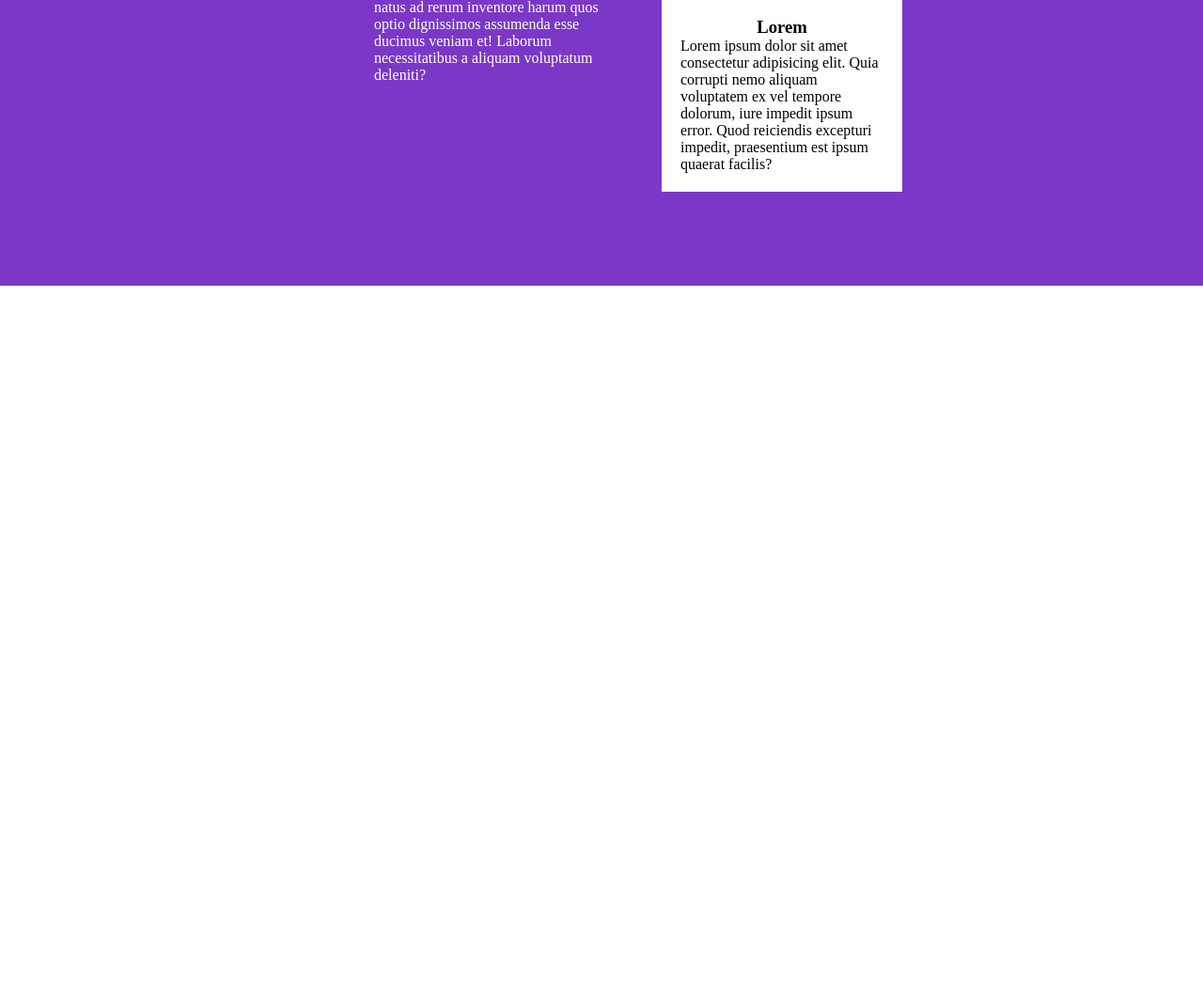
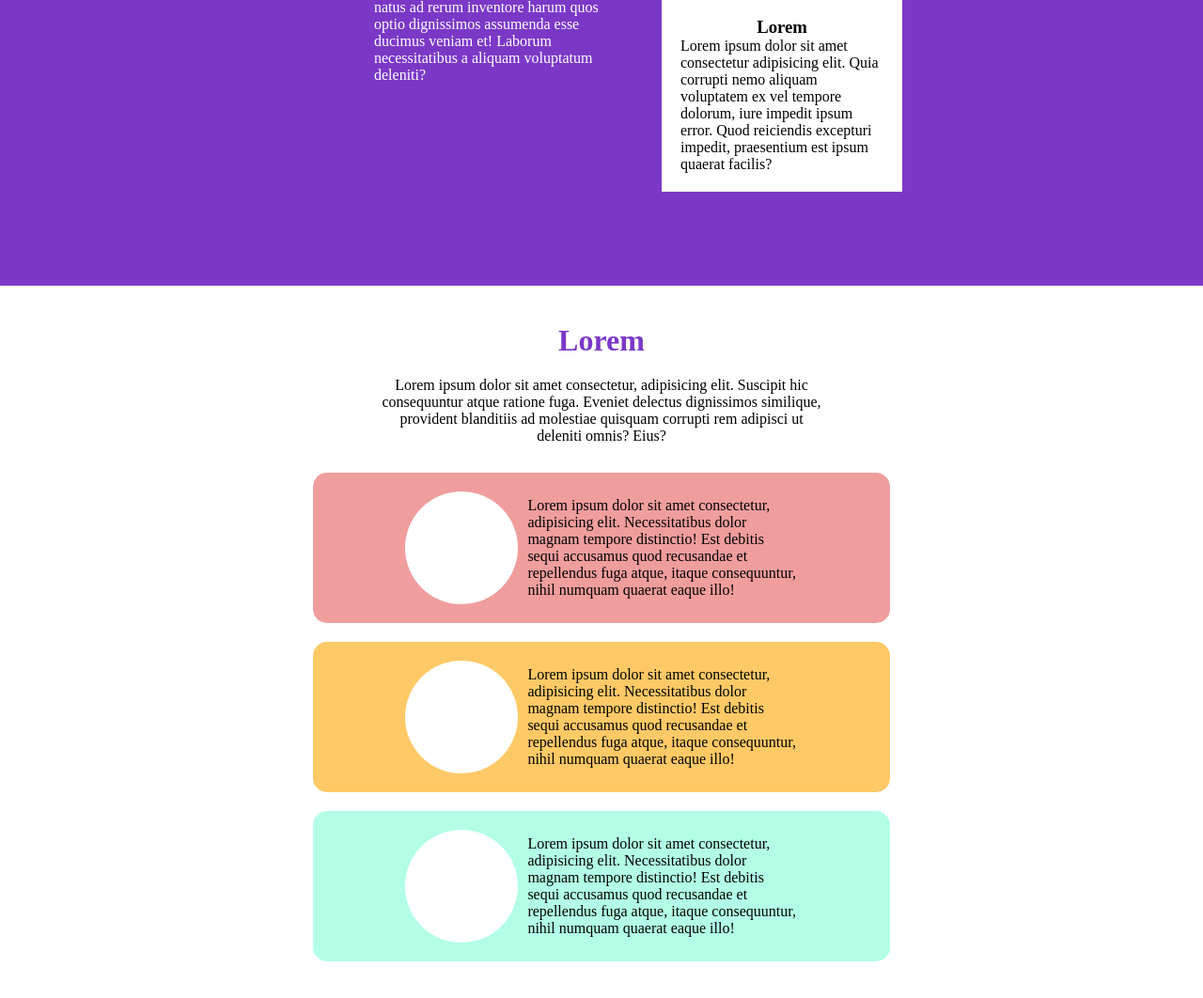
Before and after one commit to Pulcioo/html-css-responsive-flex-layout, a plain HTML site: page index.html in a window 1280 px wide. Shown: the part 1120-2182 px from the top of the page at 94% size. Before the commit the page ends 1424 px from the top, so only its background shows below. Drawn offline with Linux system fonts and the light colour scheme.

Commit message:
aggiunta terza sezione

```diff
--- a/index.html
+++ b/index.html
@@ -64,10 +64,47 @@
                 </div>
 
             </div>
-
-
-
-            <div class="expert-partners"></div>
+            <!-- sezione expert-partners -->
+            <div class="expert-partners margin-left margin-right">
+                <div class="testimonials">
+                    <div class="text">
+                        <h1>Lorem</h1>
+                        <p class="black">
+                            Lorem ipsum dolor sit amet consectetur, adipisicing elit. Suscipit hic consequuntur atque
+                            ratione fuga. Eveniet delectus dignissimos similique, provident blanditiis ad molestiae
+                            quisquam
+                            corrupti rem adipisci ut deleniti omnis? Eius?
+                        </p>
+                    </div>
+                    <div id="nat" class="feedback">
+                        <div class="profile"></div>
+                        <p class="black">
+                            Lorem ipsum dolor sit amet consectetur, adipisicing elit. Necessitatibus dolor magnam
+                            tempore
+                            distinctio! Est debitis sequi accusamus quod recusandae et repellendus fuga atque, itaque
+                            consequuntur, nihil numquam quaerat eaque illo!
+                        </p>
+                    </div>
+                    <div id="cecilia" class="feedback">
+                        <div class="profile"></div>
+                        <p class="black">
+                            Lorem ipsum dolor sit amet consectetur, adipisicing elit. Necessitatibus dolor magnam
+                            tempore
+                            distinctio! Est debitis sequi accusamus quod recusandae et repellendus fuga atque, itaque
+                            consequuntur, nihil numquam quaerat eaque illo!
+                        </p>
+                    </div>
+                    <div id="bob" class="feedback">
+                        <div class="profile"></div>
+                        <p class="black">
+                            Lorem ipsum dolor sit amet consectetur, adipisicing elit. Necessitatibus dolor magnam
+                            tempore
+                            distinctio! Est debitis sequi accusamus quod recusandae et repellendus fuga atque, itaque
+                            consequuntur, nihil numquam quaerat eaque illo!
+                        </p>
+                    </div>
+                </div>
+            </div>
             <div class="benefits"></div>
             <div class="about-us"></div>
             <div class="get-started"></div>
--- a/style.css
+++ b/style.css
@@ -128,3 +128,61 @@ header{
 .container-planning-right .img{
     margin: 50px;
 }
+
+/* sezione expert-partners */
+.testimonials{
+    display: flex;
+    flex-direction: column;
+    align-items: center;
+    margin-bottom: 30px;
+}
+
+.text{
+    text-align: center;
+    width: 50%;
+}
+
+.text h1{
+    color: rgb(123, 56, 199);
+    margin-top: 40px;
+}
+
+.text p{
+    margin: 20px;
+}
+
+.feedback{
+    display: flex;
+    align-items: center;
+    justify-content: center;
+    padding: 20px;
+    border-radius: 15px;
+    margin: 10px;
+    width: 60%;
+}
+
+.profile{
+    width: 120px;
+    height: 120px;
+    display: inline-block;
+    background-color: white;
+    border-radius: 50%;
+    margin-right: 10px;
+
+}
+
+.feedback p{
+    width: 50%;
+}
+
+#nat{
+    background-color: rgba(231, 93, 93, 0.6);
+}
+
+#cecilia{
+    background-color: rgba(255, 166, 0, 0.6);
+}
+
+#bob{
+    background-color: rgba(127, 255, 212, 0.6);
+}
```
